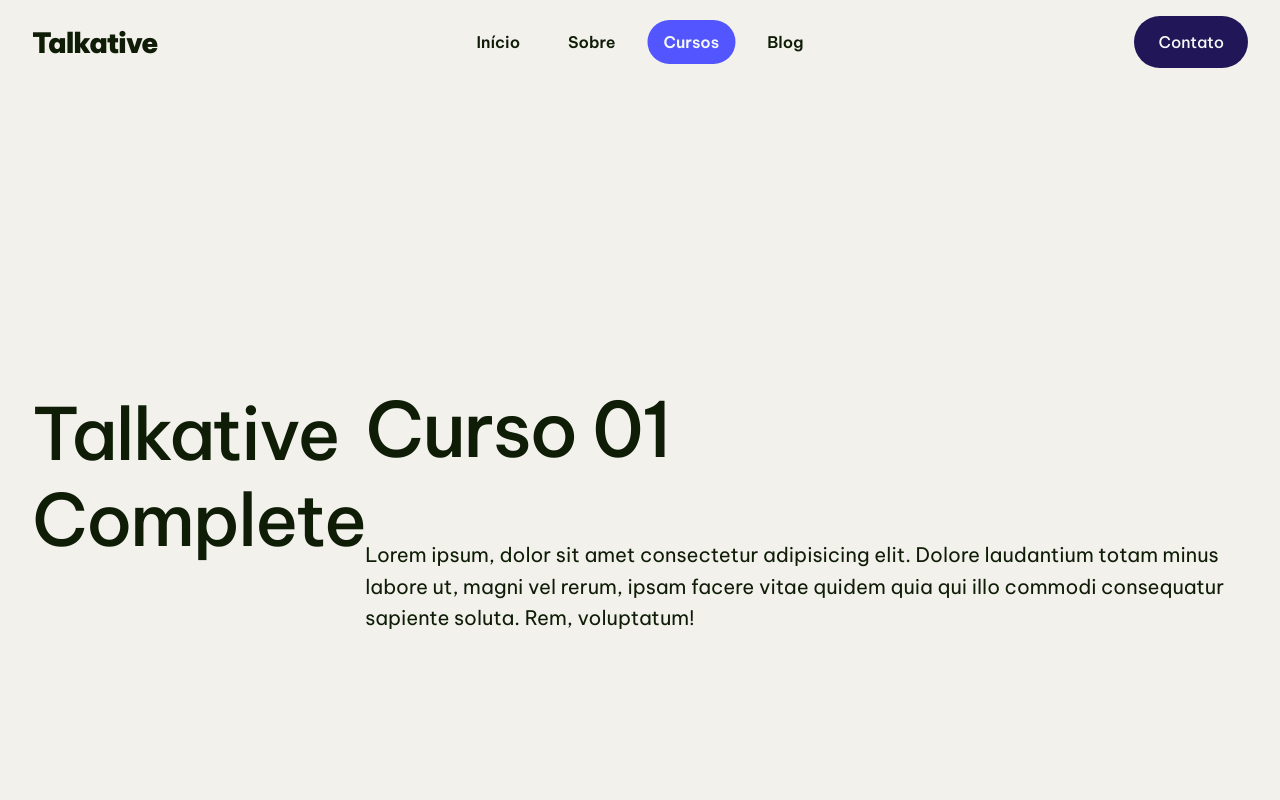
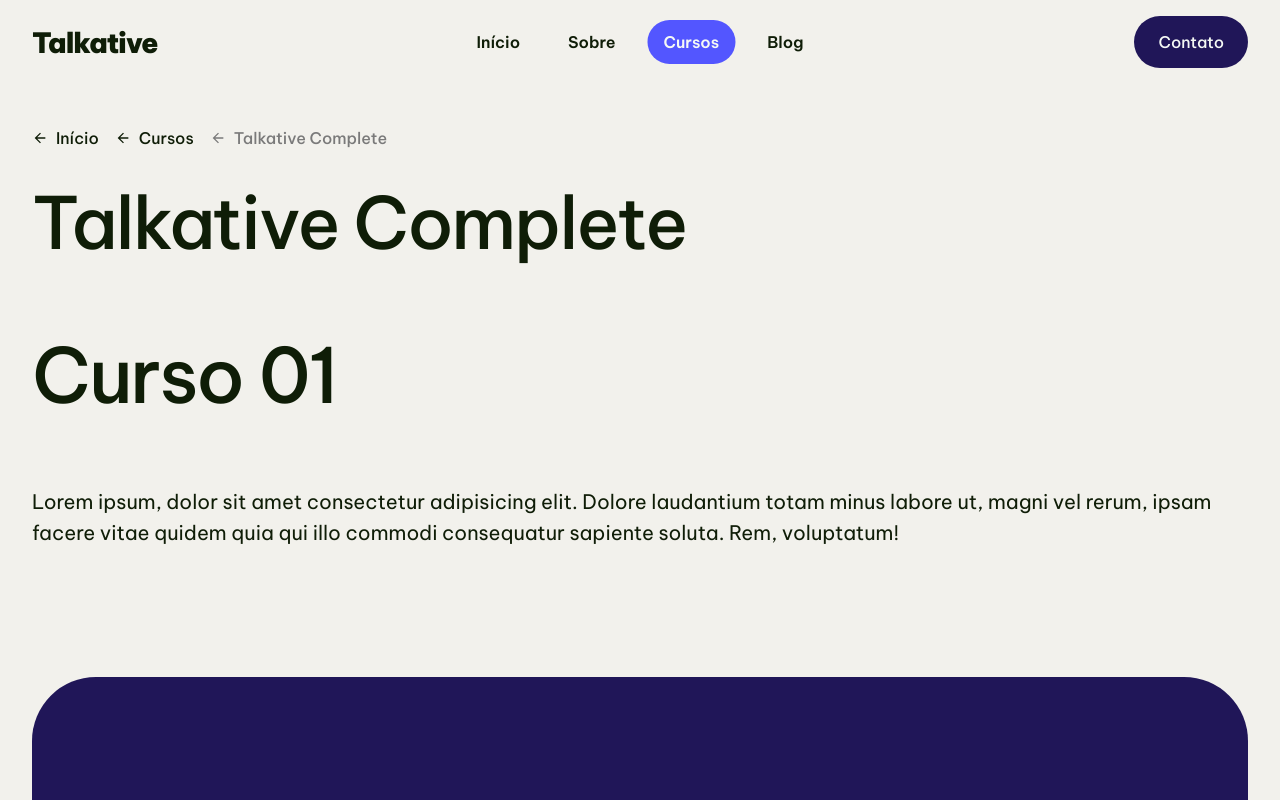
Before and after one commit to SnayderRodrigues/react-study, a React (Vite) app: page /courses/talkative-complete in a window 1280 px wide. Shown: the top 800 px of the page. Built offline with nearby package versions, Linux system fonts and the light colour scheme.

Commit message:
feat: add breadcrumbs to CoursesArticlePage

```diff
--- a/src/pages/courses/CoursesArticlePage.jsx
+++ b/src/pages/courses/CoursesArticlePage.jsx
@@ -1,5 +1,7 @@
 import React from "react";
 import { useParams } from "react-router-dom";
+import { Link } from "react-router-dom";
+import { IoMdArrowBack } from "react-icons/io";
 
 const CourseOne = () => (
   <div>
@@ -76,7 +78,21 @@ const CoursesArticlePage = () => {
 
   return (
     <section className="coursesArticlePage">
-      <div className="wrapper coursesArticlePage">
+      <div className="wrapper coursesArticlePage__wrapper">
+        <div className="coursesArticlePage__breadcrumbs">
+          <Link to="/" className="link">
+            <IoMdArrowBack />
+            Início
+          </Link>
+          <Link to="/courses" className="link">
+            <IoMdArrowBack />
+            Cursos
+          </Link>
+          <Link to={`/courses/${slug}`} className="link">
+            <IoMdArrowBack />
+            {course.title}
+          </Link>
+        </div>
         <h1 className="coursesArticlePage__headline">{course.title}</h1>
         <CourseContent />
       </div>
--- a/src/styles/pages/courses/_coursesarticlepage.scss
+++ b/src/styles/pages/courses/_coursesarticlepage.scss
@@ -4,5 +4,24 @@
   display: flex;
   align-items: center;
   justify-content: center;
-  padding: 12rem 0 8rem;
+  padding: 8rem 0 8rem;
+
+  &__breadcrumbs {
+    display: flex;
+    align-items: center;
+    gap: 1rem;
+    margin-bottom: 2rem;
+
+    a {
+      font-weight: 500;
+      color: inherit;
+      transition: color 500ms cubic-bezier(0.23, 1, 0.32, 1);;
+    }
+    a:hover {
+      color: var(--accent-color);
+    }
+    a:last-of-type {
+      color: var(--text-color-4);
+    }
+  }
 }
```
